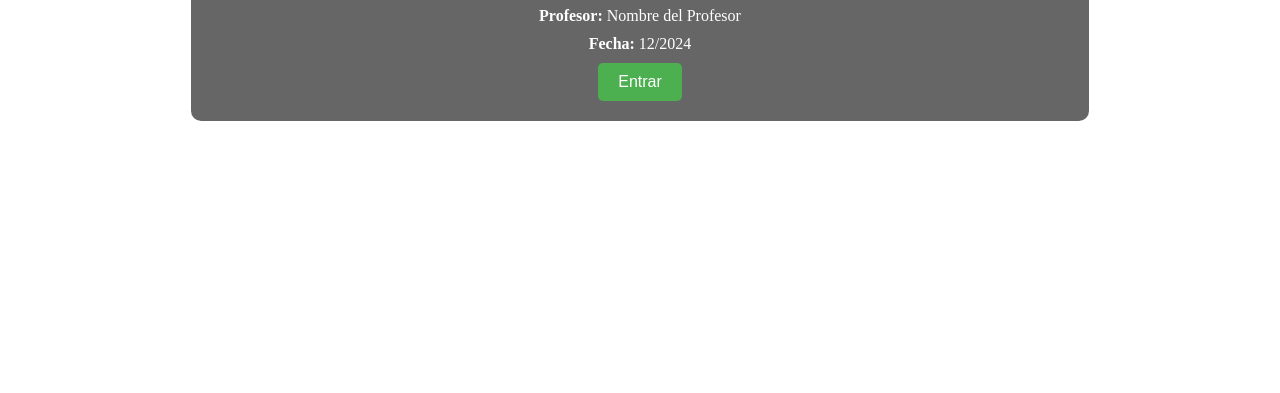
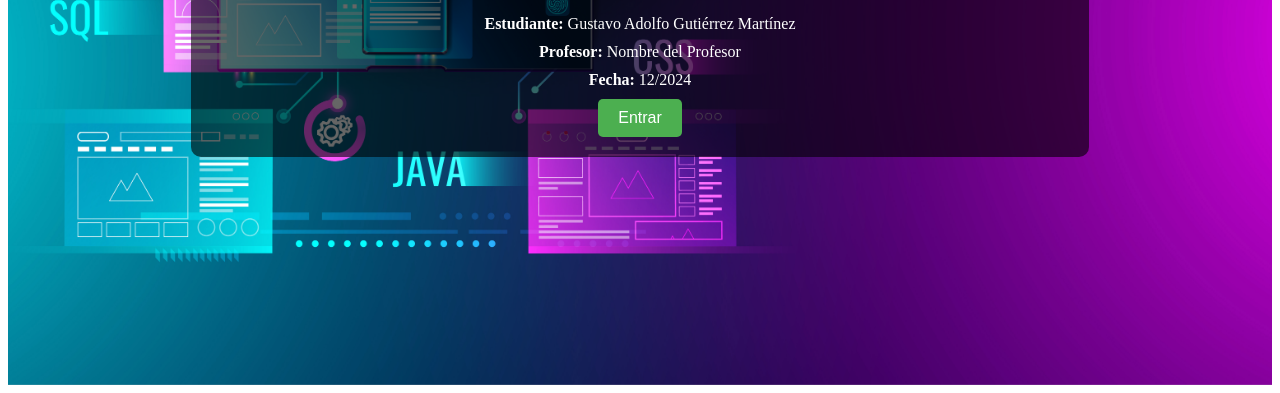
Before and after one commit to GustavoGutierrez2030/Portafolio_De_Evidencias, a plain HTML site: page index.html in a window 1280 px wide. Shown: the part 423-816 px from the top of the page. Drawn offline with Linux system fonts and the light colour scheme.

Commit message:
Fix
Se corrigio lo del fondo y logo

```diff
--- a/styles.css
+++ b/styles.css
@@ -4,7 +4,7 @@
     justify-content: center;
     align-items: center;
     height: 100vh;
-    background: url('background.jpg') no-repeat center center;
+    background: url('fondo.jpg') no-repeat center center;
     background-size: cover;
     color: white;
     text-align: center;
```
Also changed, not shown: fondo.jpg (added), logo.png (added).
